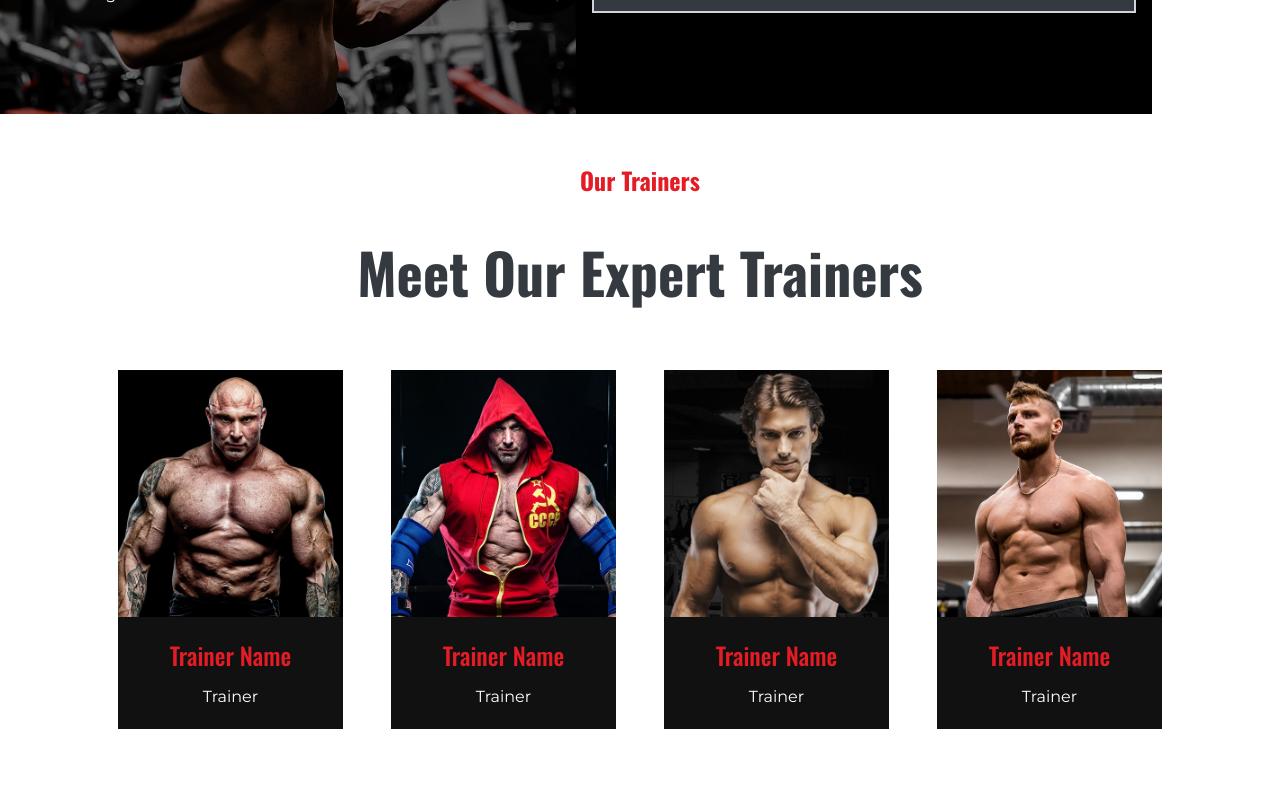
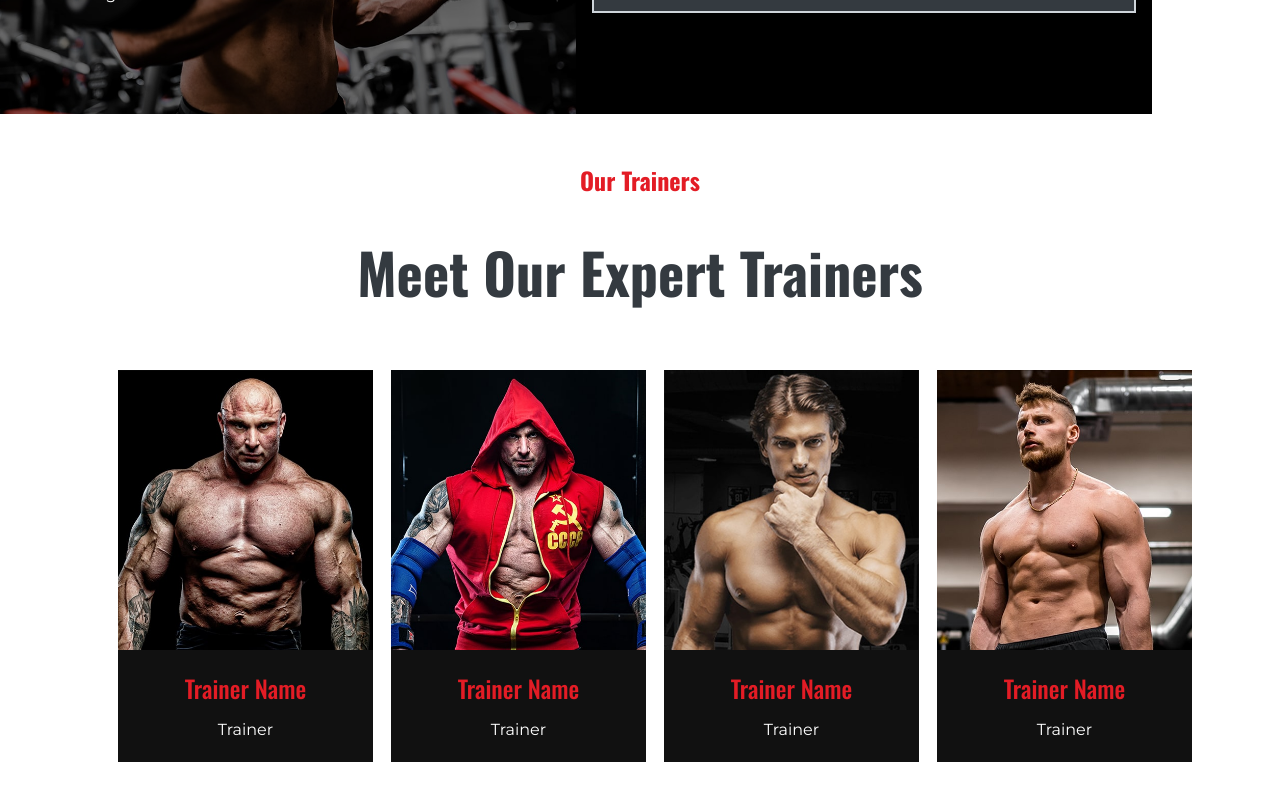
Before and after one commit to Alazar351/template-gymnast, a Next.js app: page / in a window 1280 px wide. Shown: the part 4447-5247 px from the top of the page. Before the commit the page ends 5224 px from the top, so only its background shows below. Built offline with nearby package versions, Linux system fonts and the light colour scheme.

Commit message:
staff done

```diff
--- a/src/components/Navbar.tsx
+++ b/src/components/Navbar.tsx
@@ -65,7 +65,7 @@ export default function Navbar() {
               />
             )}
             {open && (
-              <div className="absolute left-0 top-0 mt-[90px] min-h-52 w-full">
+              <div className="absolute left-0 top-0 z-50 mt-[90px] min-h-52 w-full">
                 <ul className=" flex  flex-col justify-start bg-black p-6 text-base font-bold text-white">
                   <Link
                     href="/"
--- a/src/components/Staff.tsx
+++ b/src/components/Staff.tsx
@@ -16,8 +16,8 @@ export default function Staff() {
         </p>
       </div>
       <div className="mt-14 grid grid-cols-1 gap-12 md:grid-cols-2 tablet:grid-cols-4">
-        <div className="group">
-          <div className="relative w-full">
+        <div className="group tablet:w-[210px] lg:w-[255px]">
+          <div className="relative w-full overflow-clip">
             <Image src={Img1} alt="Trainer 1" />
             <Socials />
           </div>
@@ -28,8 +28,8 @@ export default function Staff() {
             <p className="mt-3 text-white">Trainer</p>
           </div>
         </div>
-        <div className="group">
-          <div className="relative w-full">
+        <div className="group tablet:w-[210px] lg:w-[255px]">
+          <div className="relative w-full overflow-clip">
             <Image src={Img2} alt="Trainer 1" />
             <Socials />
           </div>
@@ -40,8 +40,8 @@ export default function Staff() {
             <p className="mt-3 text-white">Trainer</p>
           </div>
         </div>
-        <div className="group">
-          <div className="relative w-full">
+        <div className="group tablet:w-[210px] lg:w-[255px]">
+          <div className="relative w-full overflow-clip">
             <Image src={Img3} alt="Trainer 1" />
             <Socials />
           </div>
@@ -52,8 +52,8 @@ export default function Staff() {
             <p className="mt-3 text-white">Trainer</p>
           </div>
         </div>
-        <div className="group">
-          <div className="relative w-full">
+        <div className="group tablet:w-[210px] lg:w-[255px]">
+          <div className="relative w-full overflow-clip">
             <Image src={Img4} alt="Trainer 1" />
             <Socials />
           </div>
@@ -71,7 +71,7 @@ export default function Staff() {
 
 function Socials() {
   return (
-    <div className="absolute inset-0 flex scale-y-0 items-center justify-center gap-2 bg-black/40 transition-all duration-150 ease-in-out group-hover:scale-y-100">
+    <div className="absolute inset-0 flex translate-y-[100%] items-center justify-center gap-2 bg-black/40 transition-all duration-500 ease-in-out group-hover:translate-y-0">
       <svg
         id="twitter"
         xmlns="http://www.w3.org/2000/svg"
@@ -83,34 +83,45 @@ function Socials() {
         <path d="M389.2 48h70.6L305.6 224.2L487 464H345L233.7 318.6L106.5 464H35.8l164.9-188.5L26.8 48h145.6l100.5 132.9L389.2 48zm-24.8 373.8h39.1L151.1 88h-42l255.3 333.8z" />
       </svg>
       <svg
-        id="twitter"
+        id="facebook"
+        width="5"
+        height="10"
+        viewBox="0 0 10 20"
+        className="size-10 cursor-pointer rounded-full border border-white fill-white p-2 text-white  hover:bg-white hover:fill-black"
         xmlns="http://www.w3.org/2000/svg"
-        className="size-10 cursor-pointer rounded-full border border-white fill-white p-2 text-white  hover:bg-white hover:fill-black"
-        width="32"
-        height="32"
-        viewBox="0 0 512 512"
       >
-        <path d="M389.2 48h70.6L305.6 224.2L487 464H345L233.7 318.6L106.5 464H35.8l164.9-188.5L26.8 48h145.6l100.5 132.9L389.2 48zm-24.8 373.8h39.1L151.1 88h-42l255.3 333.8z" />
+        <path d="M8.11163 3.29509H9.92331V0.139742C9.61075 0.0967442 8.53581 0 7.28393 0C4.67183 0 2.88248 1.643 2.88248 4.66274V7.44186H0V10.9693H2.88248V19.845H6.41654V10.9701H9.18243L9.6215 7.44269H6.41571V5.01251C6.41654 3.99297 6.69106 3.29509 8.11163 3.29509Z" />
       </svg>
       <svg
-        id="twitter"
+        id="linkedin"
+        className="size-10 cursor-pointer rounded-full border border-white fill-white p-2 text-white  hover:bg-white hover:fill-black"
         xmlns="http://www.w3.org/2000/svg"
-        className="size-10 cursor-pointer rounded-full border border-white fill-white p-2 text-white  hover:bg-white hover:fill-black"
-        width="32"
-        height="32"
-        viewBox="0 0 512 512"
+        width="40"
+        height="40"
+        viewBox="0 0 24 24"
       >
-        <path d="M389.2 48h70.6L305.6 224.2L487 464H345L233.7 318.6L106.5 464H35.8l164.9-188.5L26.8 48h145.6l100.5 132.9L389.2 48zm-24.8 373.8h39.1L151.1 88h-42l255.3 333.8z" />
+        <path d="M8 19H5V9h3zm11 0h-3v-5.342c0-1.392-.496-2.085-1.479-2.085c-.779 0-1.273.388-1.521 1.165V19h-3s.04-9 0-10h2.368l.183 2h.062c.615-1 1.598-1.678 2.946-1.678c1.025 0 1.854.285 2.487 1.001c.637.717.954 1.679.954 3.03z" />
+        <ellipse cx="6.5" cy="6.5" rx="1.55" ry="1.5" />
       </svg>
       <svg
-        id="twitter"
+        id="instagram"
+        width="23"
+        height="22"
+        viewBox="0 0 23 22"
+        className="size-10 cursor-pointer rounded-full border border-white fill-white p-2 text-white  hover:bg-white hover:fill-black"
         xmlns="http://www.w3.org/2000/svg"
-        className="size-10 cursor-pointer rounded-full border border-white fill-white p-2 text-white  hover:bg-white hover:fill-black"
-        width="32"
-        height="32"
-        viewBox="0 0 512 512"
       >
-        <path d="M389.2 48h70.6L305.6 224.2L487 464H345L233.7 318.6L106.5 464H35.8l164.9-188.5L26.8 48h145.6l100.5 132.9L389.2 48zm-24.8 373.8h39.1L151.1 88h-42l255.3 333.8z" />
+        <path
+          fill-rule="evenodd"
+          clip-rule="evenodd"
+          d="M7.79834 0H16.0483C19.8447 0 22.9233 3.07862 22.9233 6.875V15.125C22.9233 18.9214 19.8447 22 16.0483 22H7.79834C4.00196 22 0.92334 18.9214 0.92334 15.125V6.875C0.92334 3.07862 4.00196 0 7.79834 0ZM16.0483 19.9375C18.7021 19.9375 20.8608 17.7787 20.8608 15.125V6.875C20.8608 4.22125 18.7021 2.0625 16.0483 2.0625H7.79834C5.14459 2.0625 2.98584 4.22125 2.98584 6.875V15.125C2.98584 17.7787 5.14459 19.9375 7.79834 19.9375H16.0483Z"
+        />
+        <path
+          fill-rule="evenodd"
+          clip-rule="evenodd"
+          d="M6.42334 11C6.42334 7.96263 8.88596 5.5 11.9233 5.5C14.9607 5.5 17.4233 7.96263 17.4233 11C17.4233 14.0374 14.9607 16.5 11.9233 16.5C8.88596 16.5 6.42334 14.0374 6.42334 11ZM8.48584 11C8.48584 12.8948 10.0286 14.4375 11.9233 14.4375C13.8181 14.4375 15.3608 12.8948 15.3608 11C15.3608 9.10388 13.8181 7.5625 11.9233 7.5625C10.0286 7.5625 8.48584 9.10388 8.48584 11Z"
+        />
+        <circle cx="17.8359" cy="5.08761" r="0.732875" />
       </svg>
     </div>
   );
```
